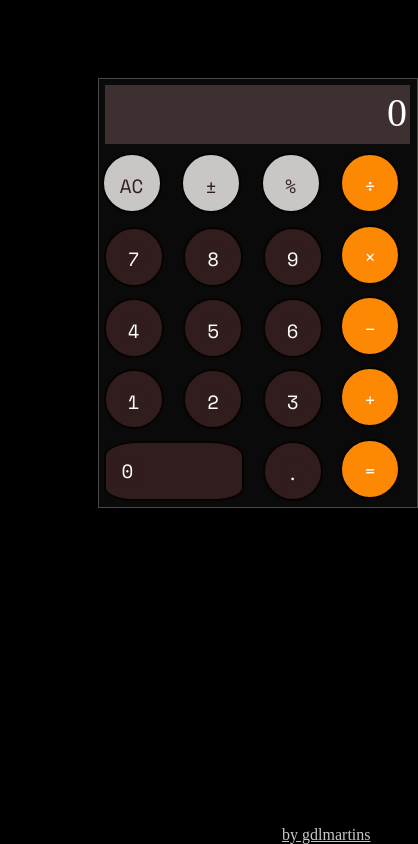
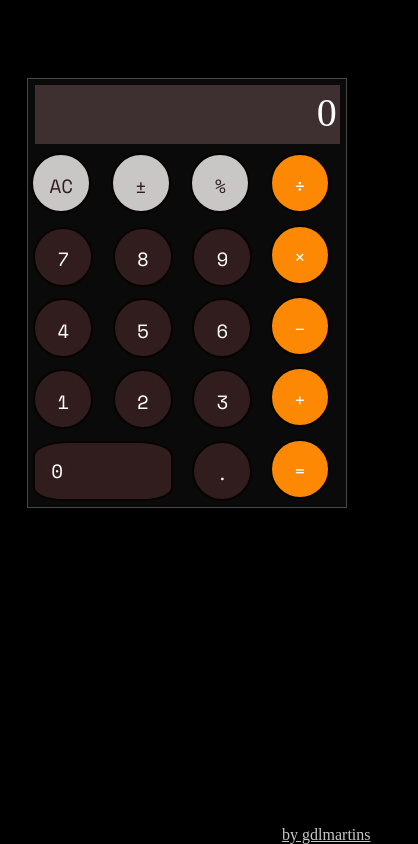
Before and after one commit to gdlmartins/Calculater, a plain HTML site: page index.html in a window 390 px wide. Shown: the whole page, 418 px wide, since content can reach past the window. Drawn offline with nearby package versions, Linux system fonts and the light colour scheme.

Commit message:
adding a -webkit to solve a bug- buttons on Samsung Androide mobile

```diff
--- a/index.css
+++ b/index.css
@@ -3,6 +3,7 @@
     padding: 0;
     background-color: black;
     box-sizing: border-box;
+    outline: none;
     /* border: 1px solid rgb(238, 227, 227);  */
 }
 
@@ -13,9 +14,53 @@ body {
 body>div{
     width: 50%;
     height: 50%;
-    margin: 20% auto;
+    margin: auto auto;
 }
 
+@media (max-width: 580px){
+    body>div{
+        width: 50%;
+        height: 50%;
+        margin: 40% 12%;
+    }
+}
+
+@media (max-width: 540px){
+    body>div{
+        width: 30%;
+        height: 40%;
+        margin: 20% 17%;
+    }
+}
+@media (max-width: 500px){
+    body>div{
+        width: 30%;
+        height: 40%;
+        margin: 20% 15%;
+    }
+}
+
+@media (max-width: 400px){
+    body>div{
+        width: 30%;
+        height: 40%;
+        margin: 20% 7%;
+    }
+}
+@media (max-width: 350px){
+    body>div{
+        width: 30%;
+        height: 40%;
+        margin: 10% 3%;
+    }
+}
+@media (max-width: 300px){
+    body>div{
+        width: 30%;
+        height: 40%;
+        margin: 10% 1%;
+    }
+}
 .tecla {
     color: white;
     border: 2.2px solid rgb(7, 4, 0);
@@ -25,6 +70,7 @@ body>div{
     font-size: 1.2rem;
     margin:3px;
     cursor: pointer;
+    outline: none;
 }
 
 .container{
@@ -33,9 +79,10 @@ body>div{
     height:430px;
     border:0.1px solid rgba(77, 76, 74, 0.938);
     background: rgb(10, 10, 10);
-    margin:  0 auto;
+    margin: 20% auto;
     grid-template-columns: 1fr 1fr 1fr  1fr;
     grid-template-rows:  1fr 1fr 1fr 1fr 1fr 1fr ;
+    outline: none;
 }
 
 /*********Display *********/
@@ -59,6 +106,7 @@ body>div{
     border-radius:70%;
     grid-column: 4/5;
     justify-content: center;
+    outline: none;
  }
 .color--colunadireita>div{
     background: rgb(253, 136, 3);
@@ -66,6 +114,8 @@ body>div{
     width:25px;
     height: 25px;
     border-radius: 70%;
+    outline: none;
+
 }
 .color--linhacima{
     background: rgb(201, 198, 198);
@@ -88,6 +138,7 @@ body>div{
     height: 60px;
     margin:5px;
     border-radius:70%;
+    outline: black;
 }
 .color1>div{
     background: rgb(49, 29, 29);
@@ -95,6 +146,7 @@ body>div{
     border-radius:70%;
     width:25px;
     height:25px;
+    outline:none;
 }
 
 /*************  number zero ************/
@@ -115,7 +167,7 @@ body>div{
     border-top-right-radius: 25%;
     border-top-left-radius: 25%;
     border-bottom-right-radius: 22%;
-    border-bottom-left-radius: 22%;
+    border-bottom-left-radius: 22%;    outline: none;
 
 }
 
@@ -156,4 +208,6 @@ footer>a{
    opacity: 0.5;
    color: rgb(245, 61, 61);
    border:3px solid white;
+   outline: none;
+   -webkit-tap-highlight-color: rgba(0, 0, 0, 0);
 }
```
